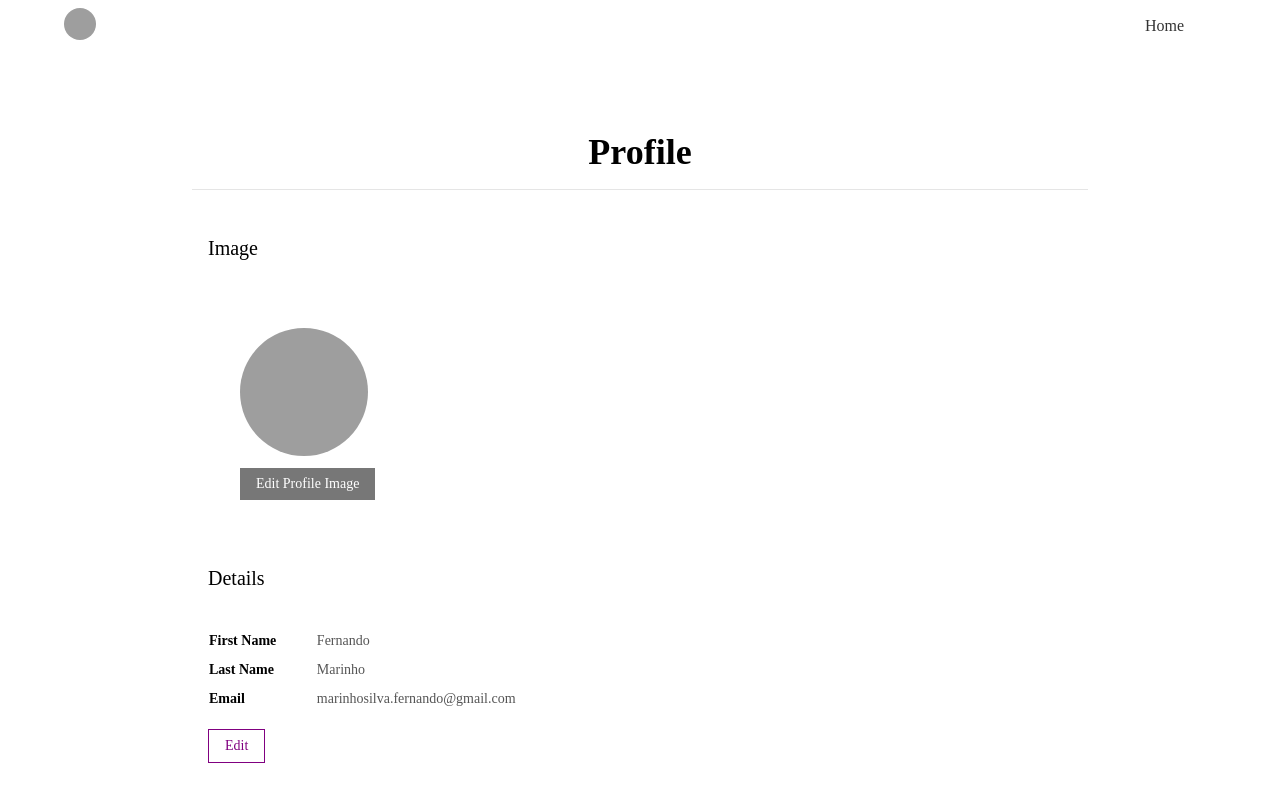
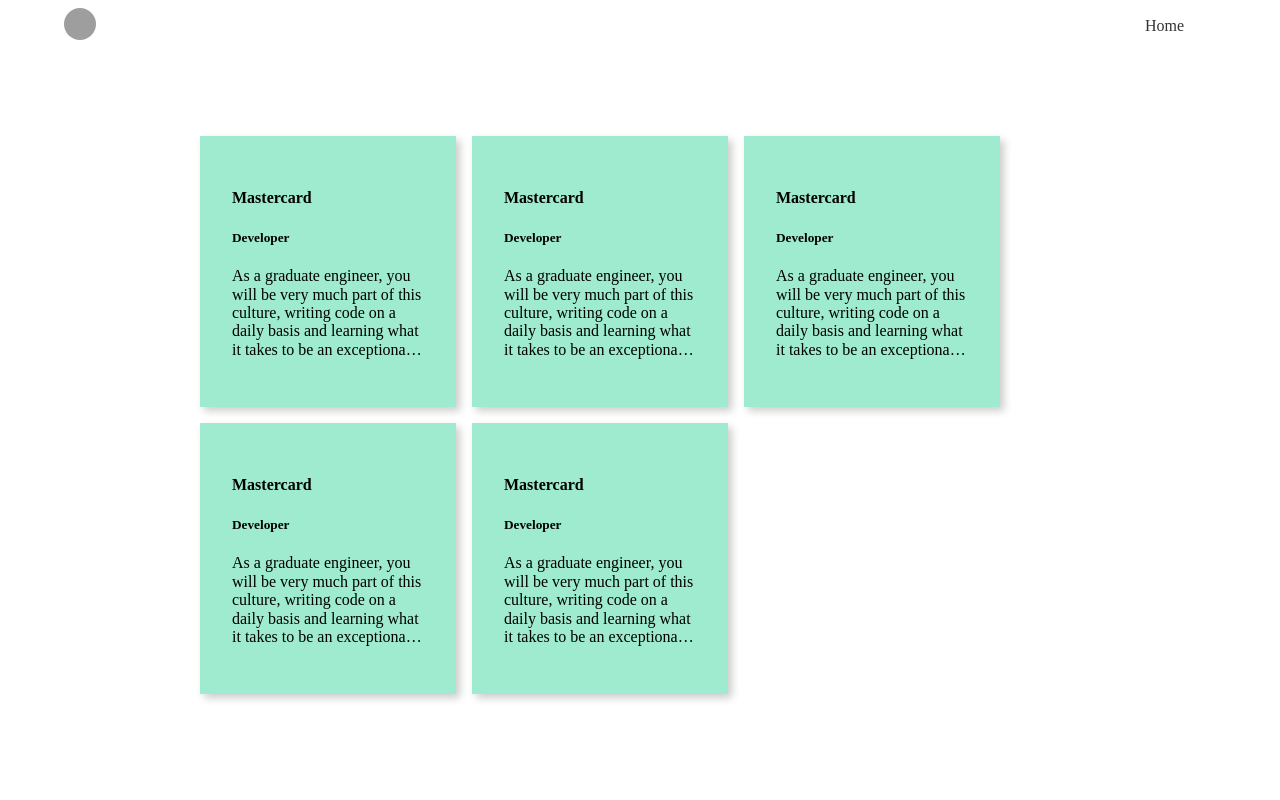
Before and after one commit to ferdoms/jso-frontend, a React (Create React App) app: page / in a window 1280 px wide. Shown: the top 800 px of the page. Built offline with nearby package versions, Linux system fonts and the light colour scheme; grey boxes are pictures that could not be loaded.

Commit message:
Cards for job applications partially implemented

```diff
--- /dev/null
+++ b/src/components/job-card/JobCard.css
@@ -0,0 +1,8 @@
+/* Soulution from: http://hackingui.com/front-end/a-pure-css-solution-for-multiline-text-truncation/ */
+
+.block-with-text {
+  overflow: hidden;
+  display: -webkit-box;
+  -webkit-line-clamp: 5;
+  -webkit-box-orient: vertical;
+}
--- /dev/null
+++ b/src/components/job-card/JobCard.tsx
@@ -0,0 +1,40 @@
+import React from "react";
+import './JobCard.css'
+interface Props {
+  // className?: string;
+  // style?: React.CSSProperties;
+  type?: "PRIMARY" | "SECONDARY" | "DANGER" | "GRAY";
+  jobAppl: {
+    companyName: string;
+    description: string;
+    title: string;
+  };
+  icon?: string;
+  onClick?: () => void;
+}
+
+class JobCard extends React.Component<Props, {}> {
+  render() {
+    const { type, jobAppl, onClick} = this.props;
+
+    let clName = "bg-light-green dib pa4 ma2 grow bw2 shadow-5 mw5";
+
+    // // if solid attribuite is true add classes to make the button solid
+    // solid
+    //   ? (clName += "white bg-" + type.toLocaleLowerCase())
+    //   : (clName += "ba " + type.toLocaleLowerCase());
+
+
+
+    return (
+       <div className={clName}>
+        <h4 className="">{jobAppl.companyName}</h4>
+        <h5 className="">{jobAppl.title}</h5>
+        <p className="block-with-text ">
+          {jobAppl.description}
+        </p>
+      </div>
+    );
+  }
+}
+export default JobCard;
--- a/src/components/main/Main.tsx
+++ b/src/components/main/Main.tsx
@@ -1,5 +1,5 @@
 import React from "react";
-import { ProfilePage } from "../../pages/profile-page/ProfilePage";
+import { DashboardPage } from "../../pages/dashboard-page/DashboardPage";
 
 /**
  * Page content wrapper
@@ -7,7 +7,7 @@ import { ProfilePage } from "../../pages/profile-page/ProfilePage";
 export const Main: React.FC = () => {
   return (
     <div>
-      <ProfilePage/>
+      <DashboardPage/>
     </div>
   );
 };
--- /dev/null
+++ b/src/pages/dashboard-page/DashboardPage.tsx
@@ -0,0 +1,25 @@
+import React from "react";
+import Section from "../../components/section/Section";
+import JobCard from "../../components/job-card/JobCard";
+
+export const DashboardPage: React.FC = () => {
+  let cln = "bg-light-green dib pa4 ma2 grow bw2 shadow-5 mw5";
+
+  let jobAppl = {
+    companyName: "Mastercard",
+    title: "Developer",
+    description: `As a graduate engineer, you will be very much part of this culture, writing code on a daily basis and learning what it takes to be an exceptional software engineer. You will be supported every step of the way, through attending conferences, in-house training and mentoring from our team of experts.`
+  };
+  return (
+    <Section className="pv6">
+      <div className="flex flex-wrap ">
+        <JobCard jobAppl={jobAppl}/>
+        <JobCard jobAppl={jobAppl}/>
+        <JobCard jobAppl={jobAppl}/>
+        <JobCard jobAppl={jobAppl}/>
+        <JobCard jobAppl={jobAppl}/>
+
+      </div>
+    </Section>
+  );
+};
```
